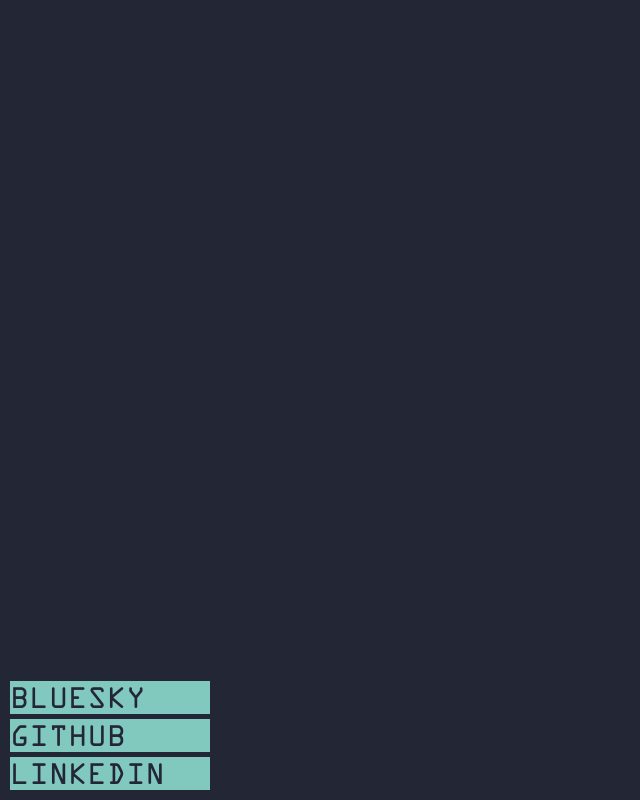
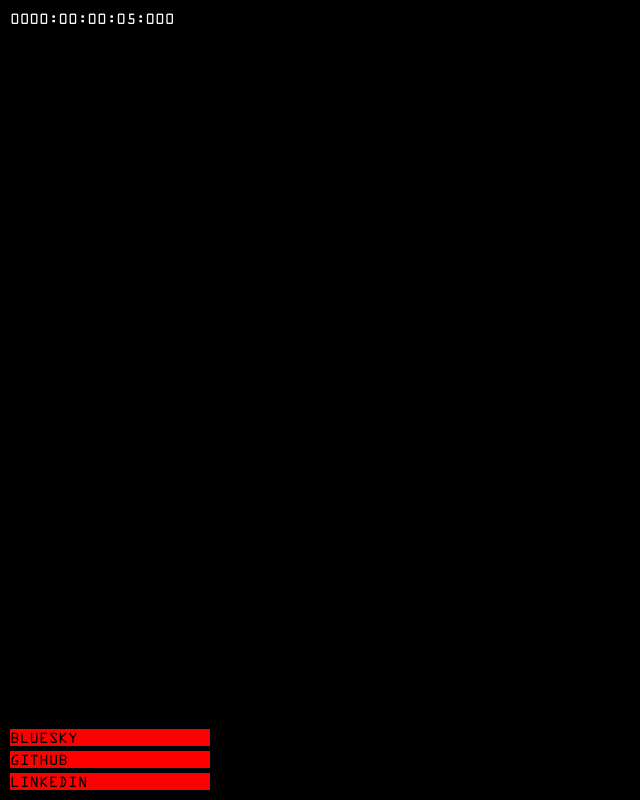
Before and after one commit to johnakers/johnakers.github.io, a plain HTML site: page index.html in a window 1280 px wide. Shown: the whole page, without its empty margins (0-640 px from the left). Drawn offline with Linux system fonts and the light colour scheme.

Commit message:
better, maybe?

```diff
--- a/index.html
+++ b/index.html
@@ -11,8 +11,9 @@
       }
 
       :root {
-        --background: #232634;
-        --link: #81c8be;
+        --background: #000;
+        --link: #ff0000;
+        --timer: #ffffff;
       }
 
       html,
@@ -48,8 +49,16 @@
         color: inherit;
         cursor: crosshair;
         font-family: 'OCR-A Extended';
-        font-size: 2rem;
+        font-size: 1rem;
         text-decoration: none;
+      }
+
+      #timer {
+        position: fixed;
+        top: 10px;
+        left: 10px;
+        font-family: 'OCR-A Extended';
+        color: var(--timer);
       }
 
       a:hover {
@@ -70,10 +79,42 @@
     </style>
   </head>
   <body>
+    <div id="timer">00:00:00:00:000</div>
     <div id="links">
       <a href="https://bsky.app/profile/johnakers.net"><div class="link">BLUESKY</div></a>
       <a href="https://github.com/johnakers"><div class="link">GITHUB</div></a>
       <a href="https://linkedin.com/in/akersjohn"><div class="link">LINKEDIN</div></a>
     </div>
   </body>
+
+  <script>
+
+  let date = Date.now();
+  setInterval(function() {
+    let difference = Date.now() - date;
+
+    let days = Math.floor(difference / (1000 * 60 * 60 * 24));
+    let hours = Math.floor((difference % (1000 * 60 * 60 * 24)) / (1000 * 60 * 60));
+    let minutes = Math.floor((difference % (1000 * 60 * 60)) / (1000 * 60));
+    let seconds = Math.floor((difference % (1000 * 60)) / 1000);
+    let miliseconds = Math.floor(difference % 1000);
+
+    document.getElementById("timer").innerHTML = `${leftPad(days, 4)}:${leftPad(hours, 2)}:${leftPad(minutes, 2)}:${leftPad(seconds, 2)}:${leftPad(miliseconds, 3)}`;
+  }.bind(this), 1);
+
+  function leftPad(n, l) {
+    let nToString = `${n}`;
+    if (nToString.length >= l) {
+      return n;
+    }
+
+    let zeros = '';
+    for (let i = 0; i < l - nToString.length; i++) {
+      zeros += '0';
+    }
+
+    return `${zeros}${nToString}`;
+  }
+
+  </script>
 </html>
```
